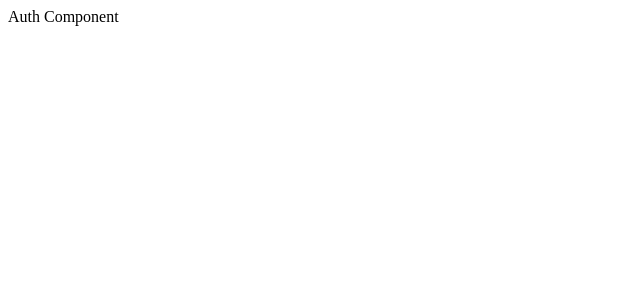
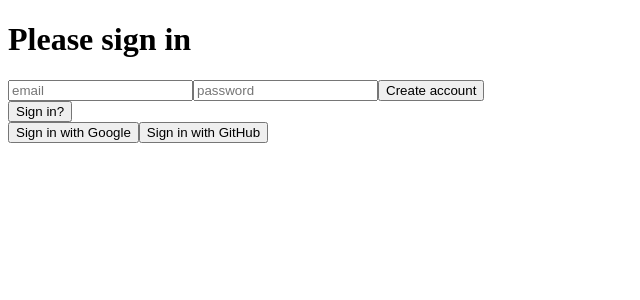
Before and after one commit to leviFrosty/Bleeper, a React (Create React App) app: page /#/ in a window 1280 px wide. Shown: the top 300 px of the page, without its empty margins (0-640 px from the left). Built offline with nearby package versions, Linux system fonts and the light colour scheme; no server answers.

Commit message:
added auth for email/pw and socials

```diff
--- a/src/components/App.js
+++ b/src/components/App.js
@@ -1,12 +1,26 @@
 import AppRouter from "./Router";
-import React, { useState } from "react";
-import { authService } from "fbInstance";
+import React, { useEffect, useState } from "react";
+import { auth } from "fbInstance";
+import { onAuthStateChanged } from "firebase/auth";
+import NavBar from "./NavBar";
 
 function App() {
-  const [isLoggedIn, setIsLoggedIn] = useState(authService.currentUser);
+  const [init, setInit] = useState(false);
+  const [isLoggedIn, setIsLoggedIn] = useState(auth.currentUser);
+
+  useEffect(() => {
+    onAuthStateChanged(auth, (user) => {
+      if (user) {
+        setIsLoggedIn(true);
+      } else {
+        setIsLoggedIn(false);
+      }
+      setInit(true);
+    });
+  }, []);
   return (
     <div className="App">
-      <AppRouter isLoggedIn={isLoggedIn} />
+      {init ? <AppRouter isLoggedIn={isLoggedIn} /> : "Initializing..."}
     </div>
   );
 }
--- /dev/null
+++ b/src/components/Profile.js
@@ -0,0 +1,5 @@
+import React from "react";
+
+export default function Profile() {
+  return <div>My Profile</div>;
+}
--- a/src/components/Router.js
+++ b/src/components/Router.js
@@ -1,14 +1,20 @@
 import React from "react";
 import Auth from "routes/Auth";
 import Home from "routes/Home";
+import NavBar from "./NavBar";
+import Profile from "components/Profile";
 import { HashRouter as Router, Route, Switch } from "react-router-dom";
 
 const AppRouter = ({ isLoggedIn }) => {
   return (
     <Router>
+      {isLoggedIn && <NavBar />}
       <Switch>
         {isLoggedIn ? (
-          <Route exact path="/" component={Home} />
+          <React.Fragment>
+            <Route exact path="/" component={Home} />
+            <Route exact path="/profile" component={Profile} />
+          </React.Fragment>
         ) : (
           <Route exact path="/" component={Auth} />
         )}
--- a/src/fbInstance.js
+++ b/src/fbInstance.js
@@ -12,4 +12,4 @@ const firebaseConfig = {
 };
 
 const app = initializeApp(firebaseConfig);
-export const authService = getAuth(app);
+export const auth = getAuth(app);
--- a/src/routes/Auth.js
+++ b/src/routes/Auth.js
@@ -1,5 +1,120 @@
-import React from "react";
+import React, { useState } from "react";
+import { auth } from "fbInstance";
+import {
+  createUserWithEmailAndPassword,
+  signInWithEmailAndPassword,
+  signInWithPopup,
+  getRedirectResult,
+  GithubAuthProvider,
+  GoogleAuthProvider,
+} from "firebase/auth";
 
 export default function Auth() {
-  return <div>Auth Component</div>;
+  const [email, setEmail] = useState();
+  const [password, setPassword] = useState();
+  const [newAcccount, setNewAccount] = useState(true);
+  const [error, setError] = useState("");
+
+  const onChange = (event) => {
+    const {
+      target: { name, value },
+    } = event;
+    if (name === "email") {
+      setEmail(value);
+    } else if (name === "password") {
+      setPassword(value);
+    }
+  };
+
+  const onSubmit = async (event) => {
+    event.preventDefault();
+    if (newAcccount) {
+      await createUserWithEmailAndPassword(auth, email, password)
+        .then((userCredential) => {
+          const user = userCredential.user;
+          const stringedUserCred = JSON.stringify(user);
+          window.localStorage.setItem("userCredential", stringedUserCred);
+          console.log(user);
+        })
+        .catch((error) => {
+          setError(error);
+        });
+    } else {
+      await signInWithEmailAndPassword(auth, email, password).then(
+        (userCredential) => {
+          const user = userCredential.user;
+        }
+      );
+    }
+  };
+
+  const onSocialSignin = async (event) => {
+    const {
+      target: { name },
+    } = event;
+    let provider;
+    if (name === "google") {
+      provider = new GoogleAuthProvider();
+    } else if (name === "github") {
+      provider = new GithubAuthProvider();
+    }
+    await signInWithPopup(auth, provider);
+    await getRedirectResult(auth, provider)
+      .then(() => {})
+      .catch((error) => {
+        console.log(error);
+      });
+  };
+
+  const toggleNewAccount = () => {
+    setNewAccount((prev) => !prev);
+  };
+
+  return (
+    <div>
+      <div>
+        <h1>Please sign in</h1>
+      </div>
+      <div className="signin">
+        <div className="signin-form">
+          <form onSubmit={onSubmit}>
+            <input
+              name="email"
+              className="input"
+              required
+              placeholder="email"
+              type="email"
+              value={email}
+              onChange={onChange}
+            />
+            <input
+              name="password"
+              className="input"
+              required
+              placeholder="password"
+              type="password"
+              value={password}
+              onChange={onChange}
+            />
+            <input
+              type="submit"
+              value={newAcccount ? "Create account" : "Sign in"}
+            />
+            {error ? <div>{error.message}</div> : null}
+          </form>
+          <button onClick={toggleNewAccount}>
+            {newAcccount ? "Sign in?" : "Create account"}
+          </button>
+        </div>
+        <div className="sigin-thirdParties">
+          <button name="google" onClick={onSocialSignin}>
+            Sign in with Google
+          </button>
+          <button name="github" onClick={onSocialSignin}>
+            Sign in with GitHub
+          </button>
+        </div>
+      </div>
+    </div>
+  );
 }
```
